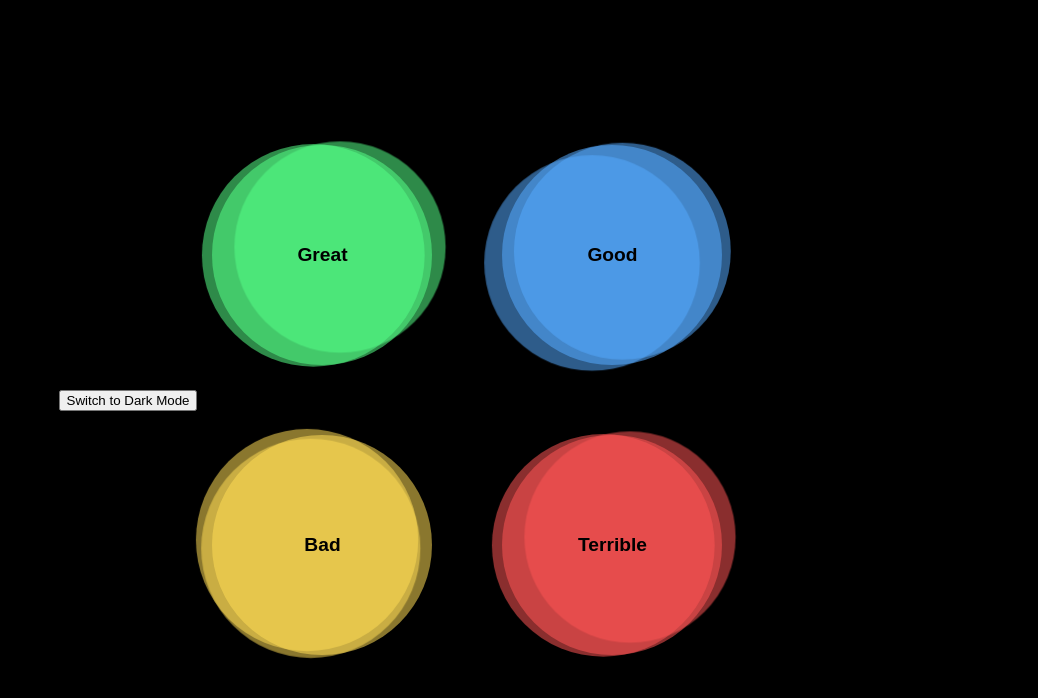
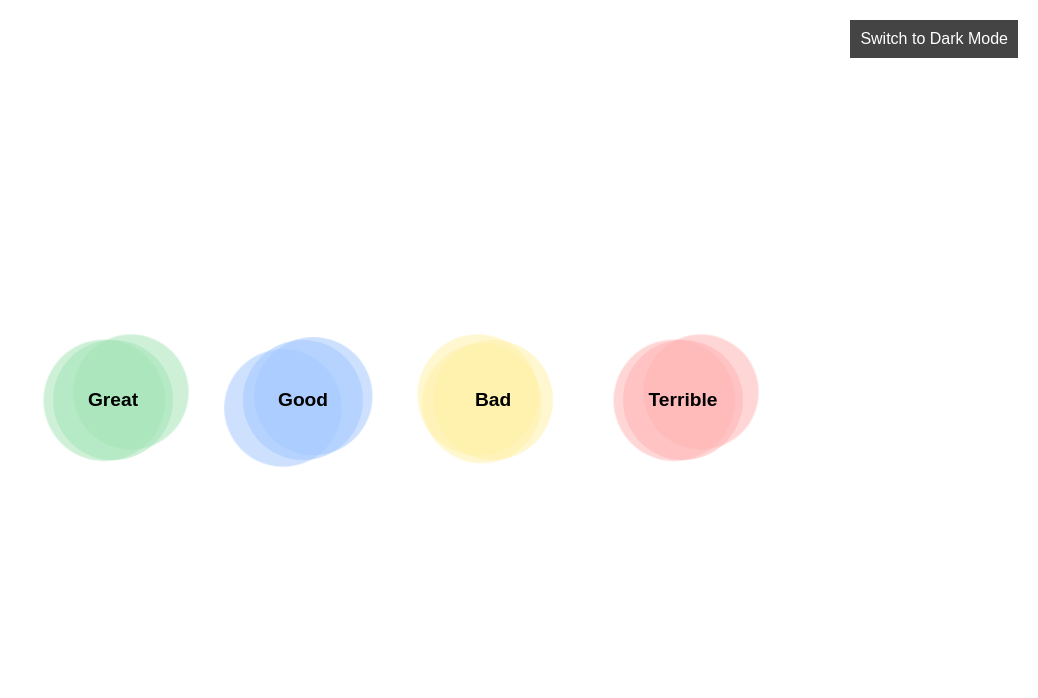
Before and after one commit to AminaAsif9/emotion-animation, a plain HTML site: page index.html in a window 1280 px wide. Shown: the whole page, without its empty margins (242-1280 px from the left). Drawn offline with Linux system fonts and the light colour scheme.

Commit message:
Update styles.css

```diff
--- a/styles.css
+++ b/styles.css
@@ -1,16 +1,49 @@
+/* Base styles */
+:root {
+  --bg-color-light: #f0f0f0;
+  --bg-color-dark: #1c1c1c;
+  --text-color-light: #000;
+  --text-color-dark: #fff;
+}
 body {
   display: flex;
   justify-content: center;
   align-items: center;
   min-height: 100vh;
   margin: 0;
-    background: #000;
   font-family: Arial, sans-serif;
   overflow: hidden;
+  transition: background-color 0.3s, color 0.3s;
+}
+  body.light-mode {
+    background-color: var(--bg-color-light);
+    color: var(--text-color-light);
+  }
+
+  body.dark-mode {
+    background-color: var(--bg-color-dark);
+    color: var(--text-color-dark);
+  }
+
+  button.mode-toggle {
+    position: absolute;
+    top: 20px;
+    right: 20px;
+    padding: 10px;
+    background-color: #444;
+    color: #fff;
+    border: none;
+    cursor: pointer;
+    font-size: 16px;
+    transition: background-color 0.3s;
+  }
+
+  button.mode-toggle:hover {
+    background-color: #555;
   }
 
   .container {
-    display: grid;
+    display: inline-flex;
     grid-template-columns: 1fr 1fr;
     gap: 40px;
     position: relative;
@@ -21,14 +54,14 @@ body {
     display: flex;
     justify-content: center;
     align-items: center;
-    width: 250px;
-    height: 250px;
+    width: 150px;
+    height: 150px;
   }
 
   .circle-content {
     position: absolute;
-    width: 200px;
-    height: 200px;
+    width: 100px;
+    height: 100px;
     display: flex;
     justify-content: center;
     align-items: center;
@@ -41,8 +74,8 @@ body {
 
   .duplicate {
     position: absolute;
-    width: 220px;
-    height: 220px;
+    width: 120px;
+    height: 120px;
     border-radius: 50%;
     background-color: rgba(255, 255, 255, 0.1);
     animation: circular-motion 6s infinite ease-in-out;
@@ -51,19 +84,20 @@ body {
 
   /* Circle-specific colors */
   .red.duplicate {
-    background-color: rgba(255, 85, 85, 0.541);
+    background-color: rgba(255, 179, 179, 0.541);
   }
 
   .yellow.duplicate {
-    background-color: rgba(255, 221, 85, 0.541);
+    background-color: rgba(255, 241, 166, 0.541);
   }
 
   .blue.duplicate {
-    background-color: rgba(85, 170, 255, 0.541);
+    background-color: rgba(163, 200, 255, 0.541);
   }
 
   .green.duplicate {
-    background-color: rgba(85, 255, 136, 0.541);
+    background-color: rgba(163, 228, 181, 0.541);
+
   }
 
 
```
Lines whose indentation alone changed are shown as unchanged.
